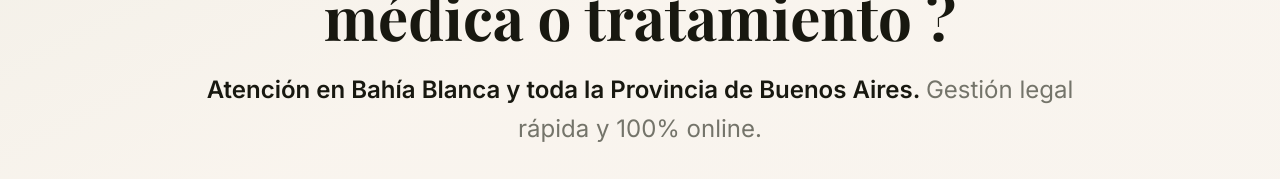
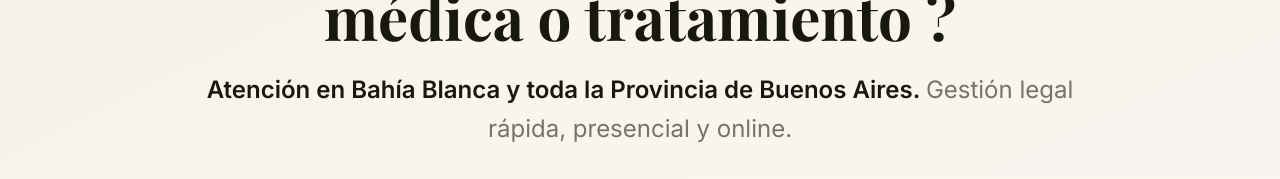
Before and after one commit to tobiasgatti02/mg-legales, a Next.js app: page /amparos-de-salud in a window 1280 px wide. Shown: the part 322-501 px from the top of the page. Built offline with nearby package versions, Linux system fonts and the light colour scheme; no server answers; a web font is replaced by a local one.

Commit message:
Update amparos de salud page to specify legal service options as presencial and online

```diff
--- a/app/amparos-de-salud/page.tsx
+++ b/app/amparos-de-salud/page.tsx
@@ -77,7 +77,7 @@
 
             <p className="text-xl md:text-2xl text-muted-foreground mb-8 text-pretty leading-relaxed">
              <span className="text-foreground font-semibold"> Atención en Bahía Blanca y toda la Provincia de Buenos Aires. </span>
-                Gestión legal rápida y 100% online.
+                Gestión legal rápida, presencial y online.
             </p>
 
             <div className="flex flex-col sm:flex-row gap-4 justify-center items-center">
```
